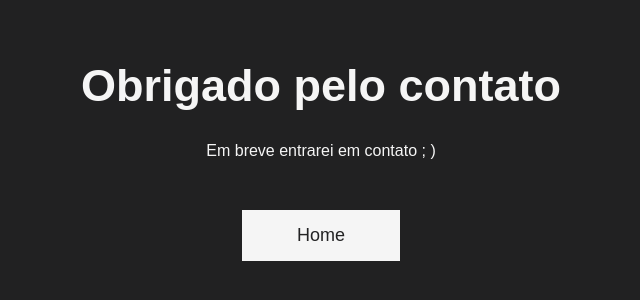
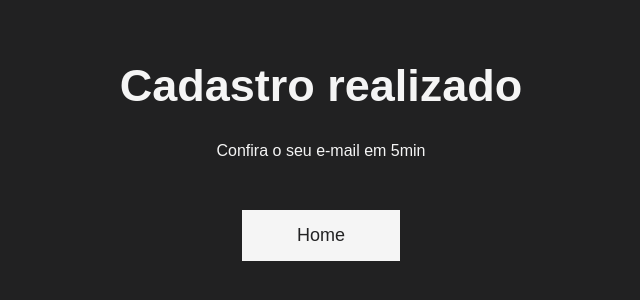
Before and after one commit to alexandre1344/obrigado_main, a plain HTML site: page index.html in a window 1280 px wide. Shown: the part 240-540 px from the top of the page, without its empty margins (319-959 px from the left). Drawn offline with Linux system fonts and the light colour scheme.

Commit message:
Update index.html

```diff
--- a/index.html
+++ b/index.html
@@ -8,8 +8,8 @@
     <title>Obrigado</title>
 </head>
 <body class="main">
-    <h1 class="text">Obrigado pelo contato</h1>
-    <p class="paragrafo">Em breve entrarei em contato ; )</p>
+    <h1 class="text">Cadastro realizado</h1>
+    <p class="paragrafo">Confira o seu e-mail em 5min</p>
     <a href="https://alexandre1344.github.io/projeto_i-filmes/index.html" class="btn">Home</a>
 </body>
 </html>
```
